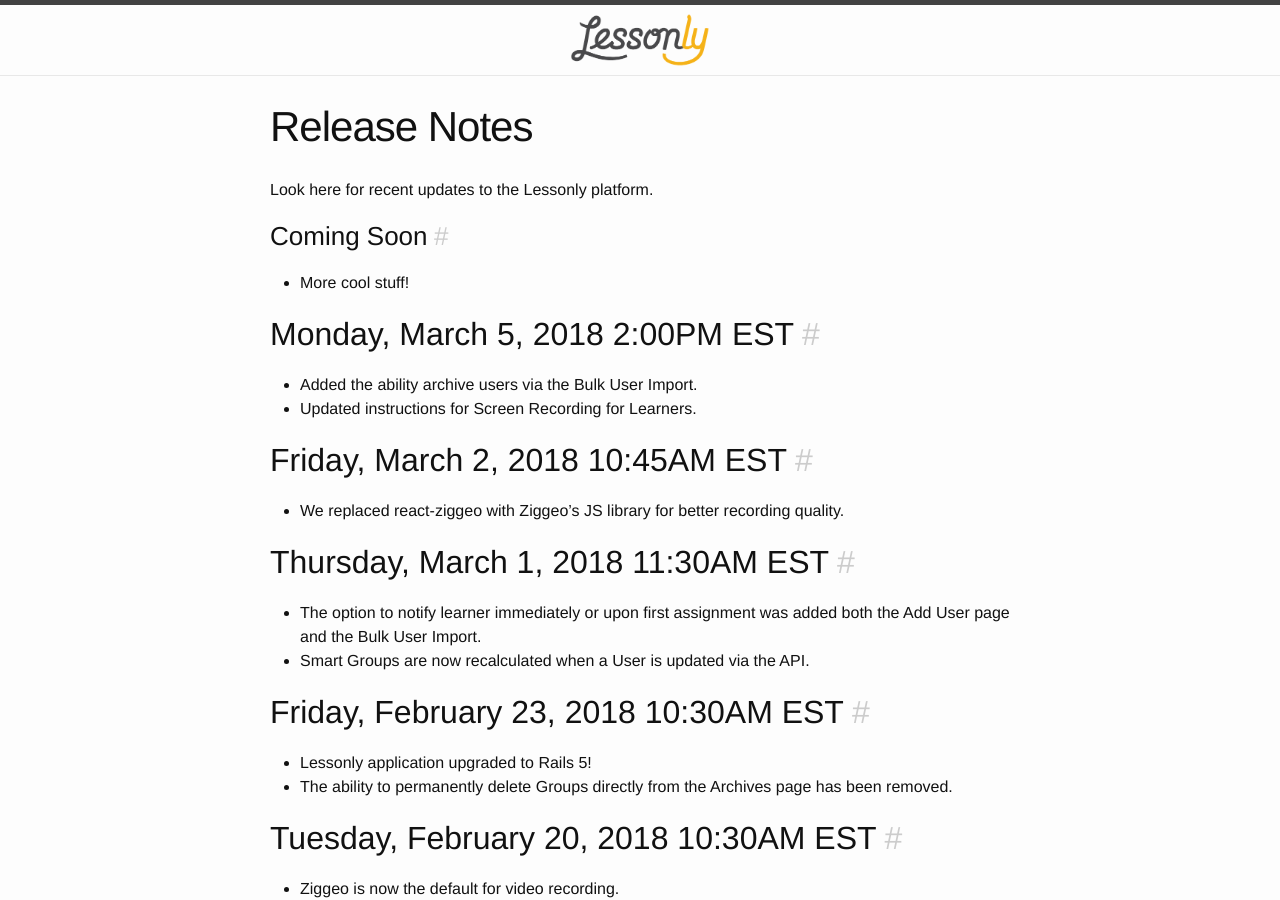
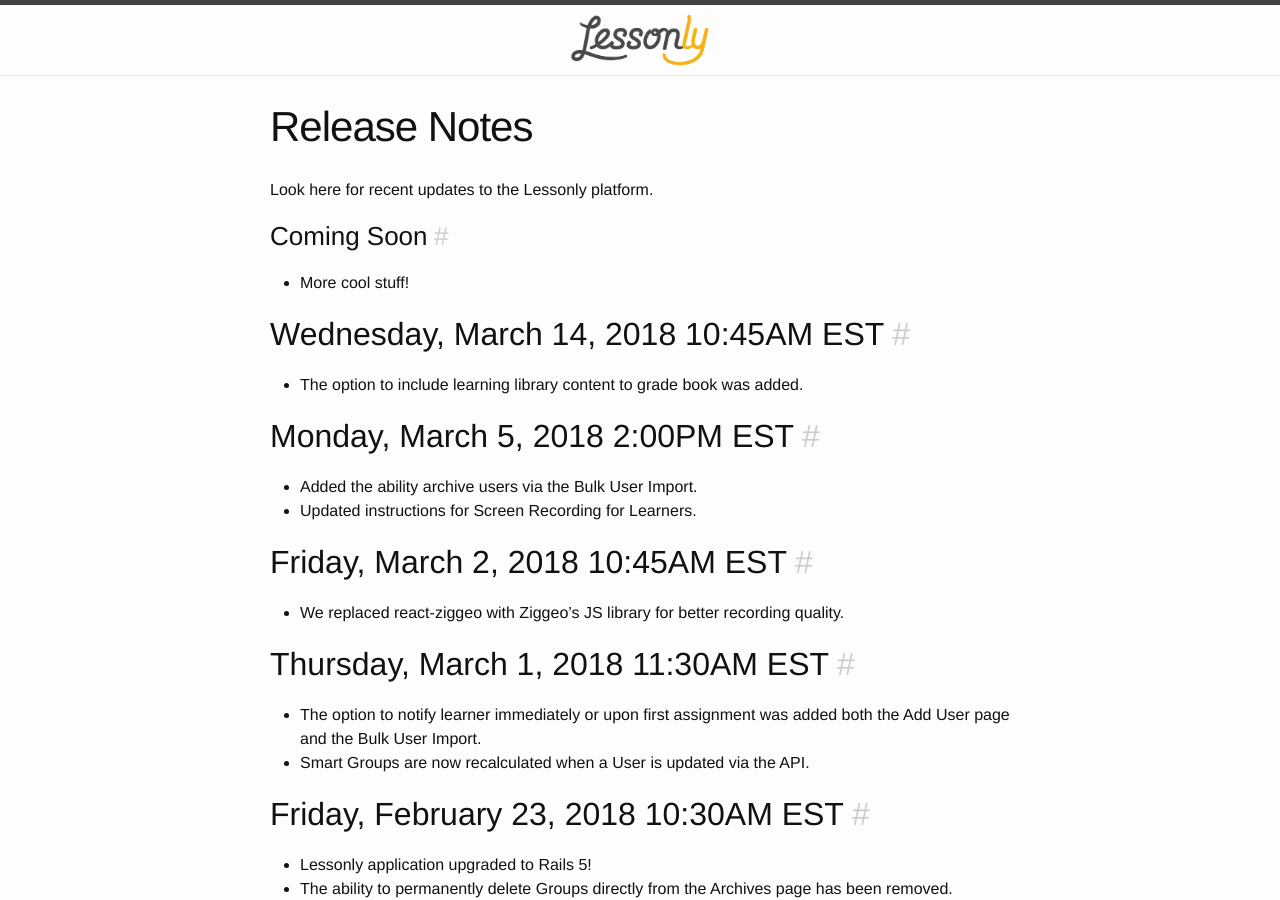
Before and after one commit to isabella232/lessonly.github.io, a Jekyll site: the page built from release-notes.md, in a window 1280 px wide and 900 px high. Built offline with Jekyll 4.4.1, drawn with Linux system fonts in a browser that asks for light colours.

Commit message:
Update release-notes.md

```diff
--- a/release-notes.md
+++ b/release-notes.md
@@ -7,6 +7,9 @@
 
 ### Coming Soon
 - More cool stuff!
+
+## Wednesday, March 14, 2018 10:45AM EST
+- The option to include learning library content to grade book was added.
 
 ## Monday, March 5, 2018 2:00PM EST
 - Added the ability archive users via the Bulk User Import.
```
